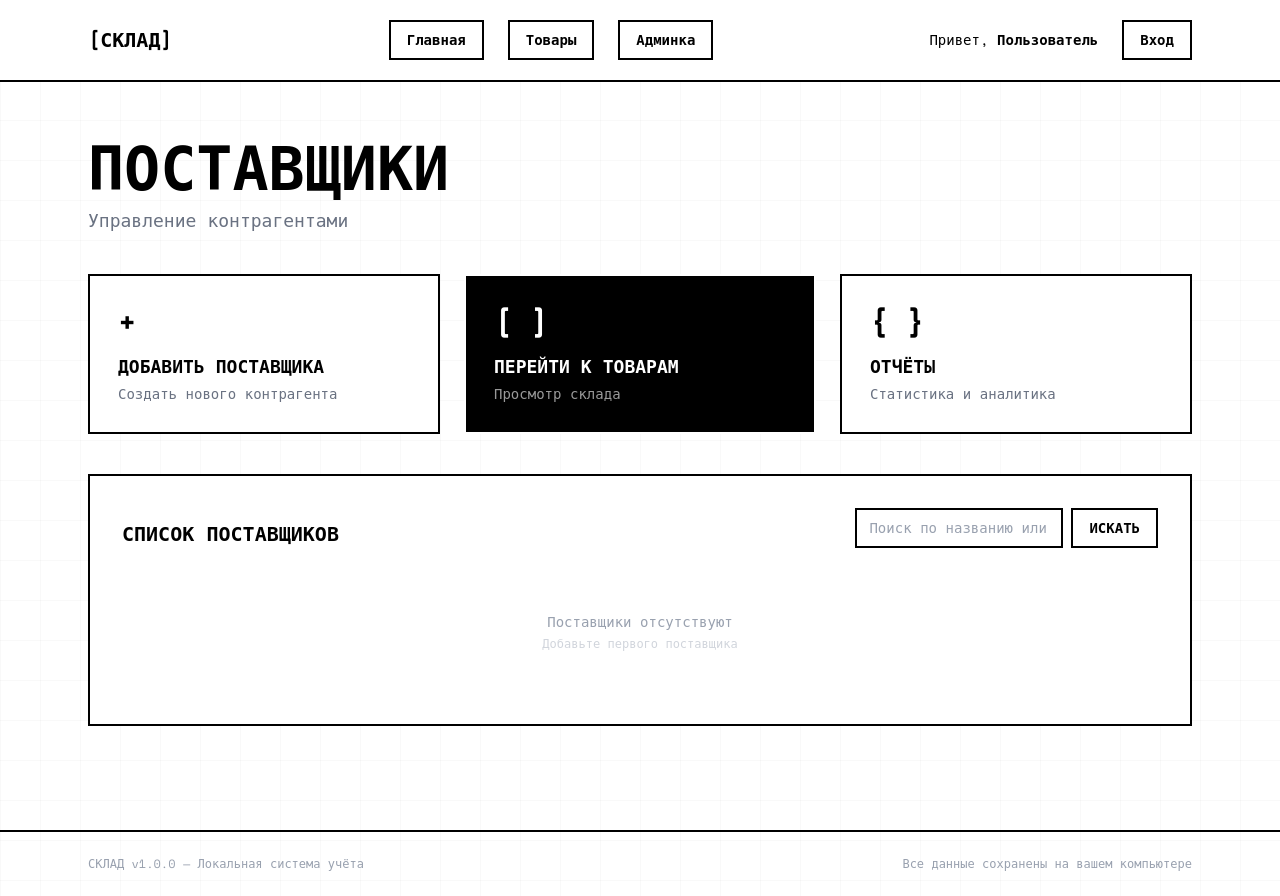
After one commit to XZERON0/ProjectTwelve, a Django app: template project/app/templates/suppliers.html in a window 1280 px wide. The commit adds this page. Run offline with Django 5.2, Linux system fonts and the light colour scheme; the template is opened without the code that fills it, so the values that code supplies are empty; some libraries are stand-ins or nearby versions.

Commit message:
добавление поставщиков

```diff
--- a/project/app/models.py
+++ b/project/app/models.py
@@ -1,6 +1,5 @@
 from django.db import models
 from django.contrib.auth.models import User
-from auditlog.registry import auditlog
 class Supplier(models.Model):
     name = models.CharField(max_length=100)
     phone = models.CharField(max_length=20)
--- /dev/null
+++ b/project/app/templates/suppliers.html
@@ -0,0 +1,75 @@
+{% extends "base.html" %}
+{% block title %}Поставщики — СКЛАД{% endblock %}
+{% block head %}{% endblock %}
+{% block body %}
+<div class="grid-bg min-h-screen bg-white dark:bg-black text-black dark:text-white">
+    {% include 'header.html' %}
+    <main class="max-w-6xl mx-auto px-6 py-14">
+        <div class="mb-10 anim-1">
+            <h1 class="text-4xl md:text-6xl font-bold leading-none">ПОСТАВЩИКИ</h1>
+            <p class="text-lg text-gray-500 dark:text-gray-400 mt-2">Управление контрагентами</p>
+        </div>
+
+        <!-- Панель действий -->
+        <div class="grid sm:grid-cols-2 lg:grid-cols-3 gap-6 mb-10 anim-2">
+            <a href="/admin/app/supplier/add" class="card-action border-black dark:border-white bg-white dark:bg-black p-7 block">
+                <div class="text-3xl font-bold mb-3">+</div>
+                <h3 class="font-bold text-lg mb-1">ДОБАВИТЬ ПОСТАВЩИКА</h3>
+                <p class="text-sm text-gray-500 dark:text-gray-400">Создать нового контрагента</p>
+            </a>
+            <a href="{% url 'goods' %}"
+               class="card-action border-black dark:border-white bg-black dark:bg-white text-white dark:text-black p-7 block">
+                <div class="text-3xl font-bold mb-3">[ ]</div>
+                <h3 class="font-bold text-lg mb-1">ПЕРЕЙТИ К ТОВАРАМ</h3>
+                <p class="text-sm opacity-60">Просмотр склада</p>
+            </a>
+            <a href="{% url 'reports' %}"
+               class="card-action border-black dark:border-white bg-white dark:bg-black p-7 block">
+                <div class="text-3xl font-bold mb-3">{ }</div>
+                <h3 class="font-bold text-lg mb-1">ОТЧЁТЫ</h3>
+                <p class="text-sm text-gray-500 dark:text-gray-400">Статистика и аналитика</p>
+            </a>
+        </div>
+
+        <!-- ��писок поставщиков -->
+        <div class="border-2 border-black dark:border-white bg-white dark:bg-black p-8 anim-3">
+            <div class="flex items-end justify-between gap-4 mb-6">
+                <h2 class="text-xl font-bold">СПИСОК ПОСТАВЩИКОВ</h2>
+                <form method="get" action="" class="flex items-center gap-2">
+                    <input type="text" name="q" value="{{ request.GET.q }}" placeholder="Поиск по названию или телефону"
+                           class="border-2 border-black dark:border-white bg-transparent px-3 py-2 text-sm outline-none placeholder-gray-400" />
+                    <button type="submit" class="border-2 border-black dark:border-white px-4 py-2 text-sm font-bold">ИСКАТЬ</button>
+                </form>
+            </div>
+
+            {% if suppliers %}
+            <div class="divide-y divide-gray-100 dark:divide-gray-900">
+                {% for s in suppliers %}
+                <div class="py-4 flex items-center justify-between">
+                    <div class="min-w-0">
+                        <div class="font-bold text-lg truncate">{{ s.name }}</div>
+                        <div class="text-sm text-gray-500 dark:text-gray-400">{{ s.phone|default:"—" }}</div>
+                    </div>
+                    <div class="flex items-center gap-2 shrink-0">
+                        <a href="#" class="border-2 border-black dark:border-white px-3 py-1 text-xs font-bold">ИЗМЕНИТЬ</a>
+                        <a href="#" class="border-2 border-black dark:border-white px-3 py-1 text-xs font-bold">УДАЛИТЬ</a>
+                    </div>
+                </div>
+                {% endfor %}
+            </div>
+            {% else %}
+            <div class="text-center py-10">
+                <p class="text-gray-400 text-sm mb-1">Поставщики отсутствуют</p>
+                <p class="text-gray-300 dark:text-gray-600 text-xs">Добавьте первого поставщика</p>
+            </div>
+            {% endif %}
+        </div>
+    </main>
+    <footer class="border-t-2 border-black dark:border-white mt-12">
+        <div class="max-w-6xl mx-auto px-6 py-6 flex flex-col sm:flex-row justify-between items-center gap-2 text-xs text-gray-400">
+            <span>СКЛАД v1.0.0 — Локальная система учёта</span>
+            <span>Все данные сохранены на вашем компьютере</span>
+        </div>
+    </footer>
+</div>
+{% endblock %}
--- a/project/app/urls.py
+++ b/project/app/urls.py
@@ -11,4 +11,6 @@ urlpatterns = [
     path('goods/', views.goods, name='goods'),
     ## reports
     path('reports/', views_reports.reports, name='reports'),
+    ## suppliers
+    path('suppliers/', views.suppliers, name='suppliers'),
 ]
--- a/project/theme/static/css/dist/styles.css
+++ b/project/theme/static/css/dist/styles.css
@@ -39,6 +39,8 @@
     --text-4xl--line-height: calc(2.5 / 2.25);
     --text-5xl: 3rem;
     --text-5xl--line-height: 1;
+    --text-6xl: 3.75rem;
+    --text-6xl--line-height: 1;
     --text-7xl: 4.5rem;
     --text-7xl--line-height: 1;
     --font-weight-bold: 700;
@@ -457,6 +493,9 @@
   .p-8 {
     padding: calc(var(--spacing) * 8);
   }
+  .px-3 {
+    padding-inline: calc(var(--spacing) * 3);
+  }
   .px-4 {
     padding-inline: calc(var(--spacing) * 4);
   }
@@ -651,6 +697,10 @@
   .ease-out {
     --tw-ease: var(--ease-out);
     transition-timing-function: var(--ease-out);
+  }
+  .outline-none {
+    --tw-outline-style: none;
+    outline-style: none;
   }
   .group-hover\:text-gray-600 {
     &:is(:where(.group):hover *) {
@@ -733,6 +790,12 @@
       grid-template-columns: repeat(4, minmax(0, 1fr));
     }
   }
+  .md\:text-6xl {
+    @media (width >= 48rem) {
+      font-size: var(--text-6xl);
+      line-height: var(--tw-leading, var(--text-6xl--line-height));
+    }
+  }
   .md\:text-7xl {
     @media (width >= 48rem) {
       font-size: var(--text-7xl);
@@ -878,6 +948,11 @@
   inherits: false;
   initial-value: 0;
 }
+@property --tw-divide-y-reverse {
+  syntax: "*";
+  inherits: false;
+  initial-value: 0;
+}
 @property --tw-border-style {
   syntax: "*";
   inherits: false;
@@ -894,6 +969,11 @@
 @property --tw-tracking {
   syntax: "*";
   inherits: false;
+}
+@property --tw-outline-style {
+  syntax: "*";
+  inherits: false;
+  initial-value: solid;
 }
 @property --tw-duration {
   syntax: "*";
@@ -912,10 +992,12 @@
       --tw-skew-x: initial;
       --tw-skew-y: initial;
       --tw-space-y-reverse: 0;
+      --tw-divide-y-reverse: 0;
       --tw-border-style: solid;
       --tw-leading: initial;
       --tw-font-weight: initial;
       --tw-tracking: initial;
+      --tw-outline-style: solid;
       --tw-duration: initial;
       --tw-ease: initial;
     }
```
Also changed, not shown: other parts of project/theme/static/css/dist/styles.css (+55 -0 lines), project/app/templates/index.html (+6 -5 lines), project/app/views.py (+9 -0 lines).
